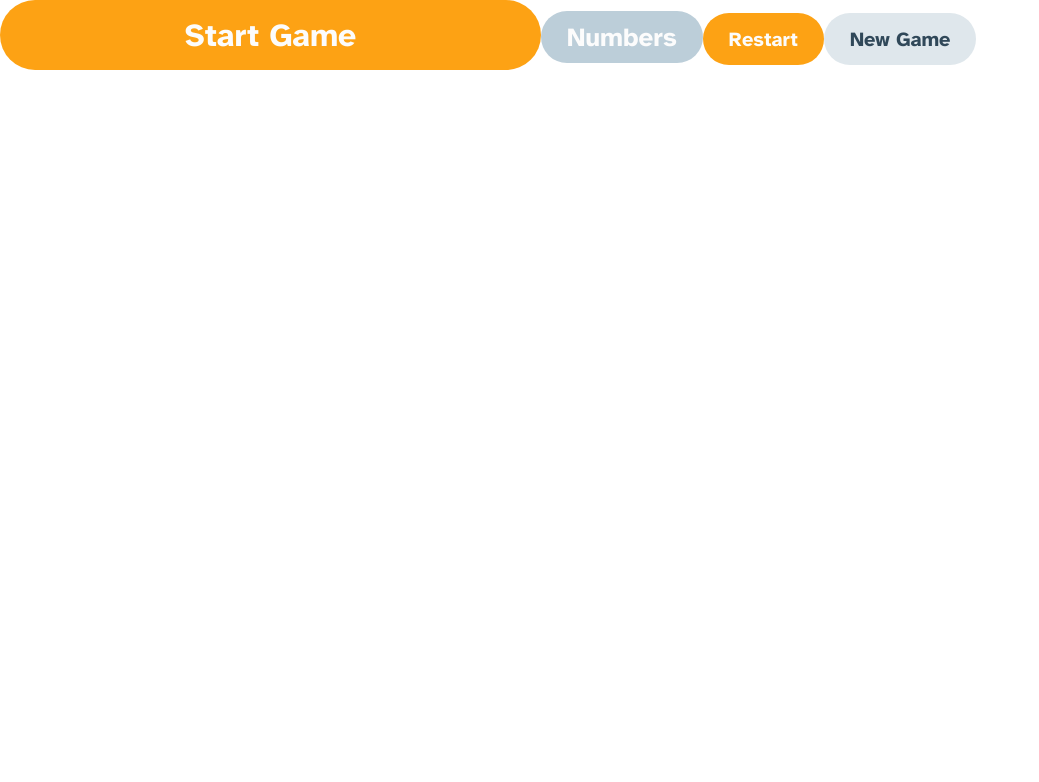
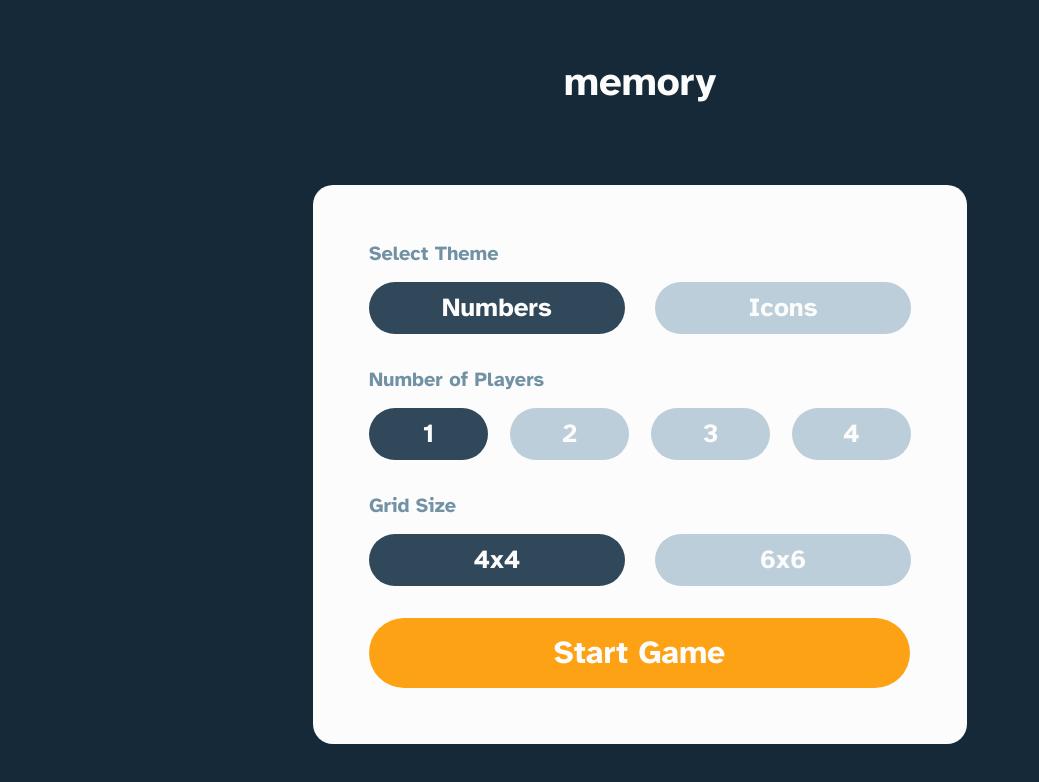
Before and after one commit to kyle-norris/memory-master, a React (Vite) app: page / in a window 1280 px wide. Shown: the top 782 px of the page, without its empty margins (0-1039 px from the left). Built offline with nearby package versions, Linux system fonts and the light colour scheme.

Commit message:
add react-router, add setup page, add scss support

```diff
--- a/package.json
+++ b/package.json
@@ -12,6 +12,7 @@
   "dependencies": {
     "react": "^18.2.0",
     "react-dom": "^18.2.0",
+    "react-router-dom": "^6.14.0",
     "sass": "^1.63.6"
   },
   "devDependencies": {
--- a/src/App.jsx
+++ /dev/null
@@ -1,16 +0,0 @@
-import { useState } from "react";
-
-function App() {
-  const [count, setCount] = useState(0);
-
-  return (
-    <>
-      <button className="large">Start Game</button>
-      <button className="menuSelection">Numbers</button>
-      <button className="primary">Restart</button>
-      <button className="secondary">New Game</button>
-    </>
-  );
-}
-
-export default App;
--- /dev/null
+++ b/src/error-page.jsx
@@ -0,0 +1,17 @@
+import { useRouteError } from "react-router-dom";
+import "./styles/components/error-page.scss";
+
+export default function ErrorPage() {
+  const error = useRouteError();
+  console.error(error);
+
+  return (
+    <div id="error-page">
+      <h1>Oops!</h1>
+      <p>Sorry, an unexpected error has occurred.</p>
+      <p>
+        <i>{error.statusText || error.message}</i>
+      </p>
+    </div>
+  );
+}
--- a/src/main.jsx
+++ b/src/main.jsx
@@ -1,10 +1,25 @@
 import React from "react";
 import ReactDOM from "react-dom/client";
-import App from "./App.jsx";
+import Setup from "./routes/setup.jsx";
+import Game from "./routes/game.jsx";
 import "./styles/index.scss";
+import { createBrowserRouter, RouterProvider } from "react-router-dom";
+import ErrorPage from "./error-page.jsx";
+
+const router = createBrowserRouter([
+  {
+    path: "/",
+    element: <Setup />,
+    errorElement: <ErrorPage />,
+  },
+  {
+    path: "/game",
+    element: <Game />,
+  },
+]);
 
 ReactDOM.createRoot(document.getElementById("root")).render(
   <React.StrictMode>
-    <App />
+    <RouterProvider router={router} />
   </React.StrictMode>
 );
--- /dev/null
+++ b/src/routes/game.jsx
@@ -0,0 +1,9 @@
+function Game() {
+  return (
+    <>
+      <div>Game!</div>
+    </>
+  );
+}
+
+export default Game;
--- /dev/null
+++ b/src/routes/setup.jsx
@@ -0,0 +1,110 @@
+import "../styles/components/setup.scss";
+import { useState } from "react";
+import { Link } from "react-router-dom";
+
+function Setup() {
+  const [gameSettings, setGameSettings] = useState({
+    theme: "numbers",
+    players: 1,
+    grid: 4,
+  });
+
+  function setTheme(theme) {
+    setGameSettings({ ...gameSettings, theme: theme });
+  }
+
+  function setPlayers(players) {
+    setGameSettings({ ...gameSettings, players: players });
+  }
+
+  function setGrid(grid) {
+    setGameSettings({ ...gameSettings, grid: grid });
+  }
+
+  function buildGameRoute() {
+    var route = "game";
+    route += `?theme=${gameSettings.theme}`;
+    route += `?players=${gameSettings.players}`;
+    route += `?grid=${gameSettings.grid}`;
+    return route;
+  }
+
+  return (
+    <div className="background">
+      <div className="title">memory</div>
+      <div className="card">
+        <div className="row">
+          <h3>Select Theme</h3>
+          <div className="buttonRow row-1">
+            <button
+              className={
+                gameSettings.theme == "numbers"
+                  ? "menuSelection active"
+                  : "menuSelection"
+              }
+              onClick={() => setTheme("numbers")}
+            >
+              Numbers
+            </button>
+            <button
+              className={
+                gameSettings.theme == "icons"
+                  ? "menuSelection active"
+                  : "menuSelection"
+              }
+              onClick={() => setTheme("icons")}
+            >
+              Icons
+            </button>
+          </div>
+          <h3>Number of Players</h3>
+          <div className="buttonRow row-2">
+            {[1, 2, 3, 4].map((num) => (
+              <button
+                key={num}
+                className={
+                  gameSettings.players == num
+                    ? "menuSelection active"
+                    : "menuSelection"
+                }
+                onClick={() => setPlayers(num)}
+              >
+                {num}
+              </button>
+            ))}
+          </div>
+          <h3>Grid Size</h3>
+          <div className="buttonRow row-3">
+            <button
+              className={
+                gameSettings.grid == 4
+                  ? "menuSelection active"
+                  : "menuSelection"
+              }
+              onClick={() => setGrid(4)}
+            >
+              4x4
+            </button>
+            <button
+              className={
+                gameSettings.grid == 6
+                  ? "menuSelection active"
+                  : "menuSelection"
+              }
+              onClick={() => setGrid(6)}
+            >
+              6x6
+            </button>
+          </div>
+          <div className="buttonRow row-4">
+            <Link to={buildGameRoute()} className="primary">
+              Start Game
+            </Link>
+          </div>
+        </div>
+      </div>
+    </div>
+  );
+}
+
+export default Setup;
--- /dev/null
+++ b/src/styles/components/error-page.scss
@@ -0,0 +1,8 @@
+#error-page {
+  display: flex;
+  flex-direction: column;
+  justify-content: center;
+  align-items: center;
+  height: 100%;
+  max-height: 500px;
+}
--- /dev/null
+++ b/src/styles/components/setup.scss
@@ -0,0 +1,88 @@
+@import "../globals/variables";
+@import "../globals/mixins";
+
+.background {
+  background-color: $very-dark-blue;
+  height: 100%;
+  width: 100%;
+  display: flex;
+  flex-direction: column;
+  justify-content: center;
+  align-items: center;
+  padding: 24px;
+}
+
+.title {
+  font-size: 32px;
+  color: $very-light-gray;
+  margin-bottom: 45px;
+
+  @include respond-to("small") {
+    font-size: 40px;
+    margin-bottom: 78px;
+  }
+}
+
+.card {
+  background-color: $very-light-gray;
+  border-radius: 10px;
+  width: 327px;
+  height: 386px;
+  padding: 0px 24px;
+
+  @include respond-to("small") {
+    width: 654px;
+    height: 559px;
+    border-radius: 20px;
+    padding: 23px 56px;
+  }
+}
+
+h3 {
+  color: $desaturated-light-blue;
+  margin-bottom: 11px;
+  margin-top: 24px;
+
+  @include respond-to("small") {
+    margin-top: 33px;
+    margin-bottom: 16px;
+  }
+}
+
+.buttonRow {
+  display: flex;
+  justify-content: space-between;
+
+  &.row-1 > button {
+    width: 134px;
+
+    @include respond-to("small") {
+      width: 256px;
+    }
+  }
+
+  &.row-2 > button {
+    width: 62px;
+
+    @include respond-to("small") {
+      width: 119px;
+    }
+  }
+
+  &.row-3 > button {
+    width: 134px;
+
+    @include respond-to("small") {
+      width: 256px;
+    }
+  }
+
+  &.row-4 > a {
+    width: 279px;
+    margin-top: 32px;
+
+    @include respond-to("small") {
+      width: 541px;
+    }
+  }
+}
--- a/src/styles/globals/_typography.scss
+++ b/src/styles/globals/_typography.scss
@@ -1,3 +1,5 @@
+@import "./mixins";
+
 h1 {
   font-size: 48px;
 }
@@ -7,7 +9,11 @@ h2 {
 }
 
 h3 {
-  font-size: 20px;
+  font-size: 15px;
+
+  @include respond-to("small") {
+    font-size: 20px;
+  }
 }
 
 p {
--- a/src/styles/index.scss
+++ b/src/styles/index.scss
@@ -1,4 +1,6 @@
 @import "./globals/variables";
+@import "./globals/mixins";
+@import "./globals/typography";
 
 * {
   font-family: 'Atkinson Hyperlegible';
@@ -6,6 +8,7 @@
   padding: 0;
   margin: 0;
   box-sizing: border-box;
+  transition: all 0.2s ease-in-out;
 }
 
 html, body, #root, #app {
@@ -13,7 +16,6 @@ html, body, #root, #app {
   width: 100%;
   margin: 0;
   padding: 0;
-  transition: all 0.2s ease-in-out;
 }
 
 button.large {
@@ -28,9 +30,13 @@ button.large {
   }
 }
 
-button {
+button, a {
   border: none;
   color: $very-light-gray;
+  text-decoration: none;
+  display: flex;
+  align-items: center;
+  justify-content: center;
 
   &:hover {
     cursor: pointer;
@@ -49,10 +55,10 @@ button {
   }
 
   &.menuSelection {
-    height: 52px;
+    height: 40px;
     padding: 0 26px;
-    border-radius: 26px;
-    font-size: 26px;
+    border-radius: 20px;
+    font-size: 16px;
     background-color: $gray-blue;
 
     &.active {
@@ -61,6 +67,12 @@ button {
 
     &:hover {
       background-color: $slightly-desaturated-blue;
+    }
+
+    @include respond-to('small') {
+      height: 52px;
+      border-radius: 26px;
+      font-size: 26px;
     }
   }
 
@@ -73,6 +85,12 @@ button {
 
     &:hover {
       background-color: $light-orange;
+    }
+
+    @include respond-to('small') {
+      height: 70px;
+      border-radius: 35px;
+      font-size: 32px;
     }
   }
 
```
Also changed, not shown: 1 other file (tests, documents, lock files or other folders).
